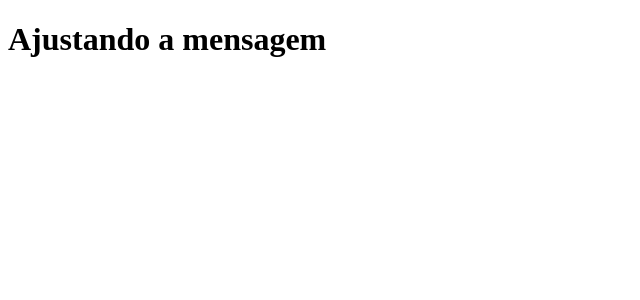
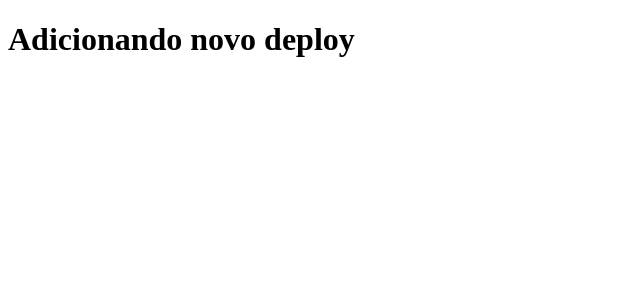
Before and after one commit to edubtp/cursoDev, a Next.js app: page / in a window 1280 px wide. Shown: the top 300 px of the page, without its empty margins (0-640 px from the left). Built offline with nearby package versions, Linux system fonts and the light colour scheme.

Commit message:
comiit testando deploy

```diff
--- a/pages/index.js
+++ b/pages/index.js
@@ -1,4 +1,4 @@
 function Home() {
-    return <h1>Ajustando a mensagem</h1>
+    return <h1>Adicionando novo deploy</h1>
 }
 export default Home;
```
